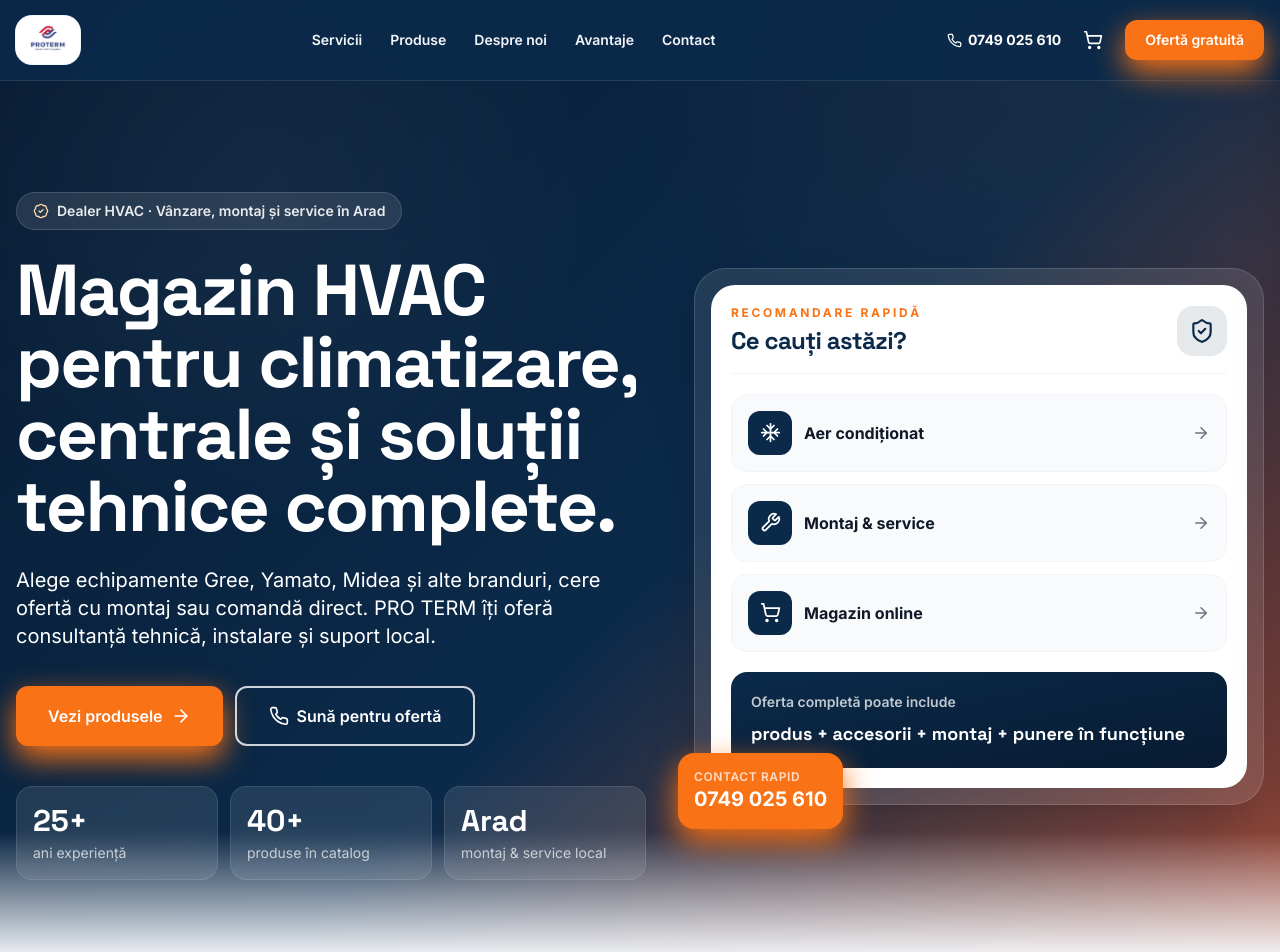
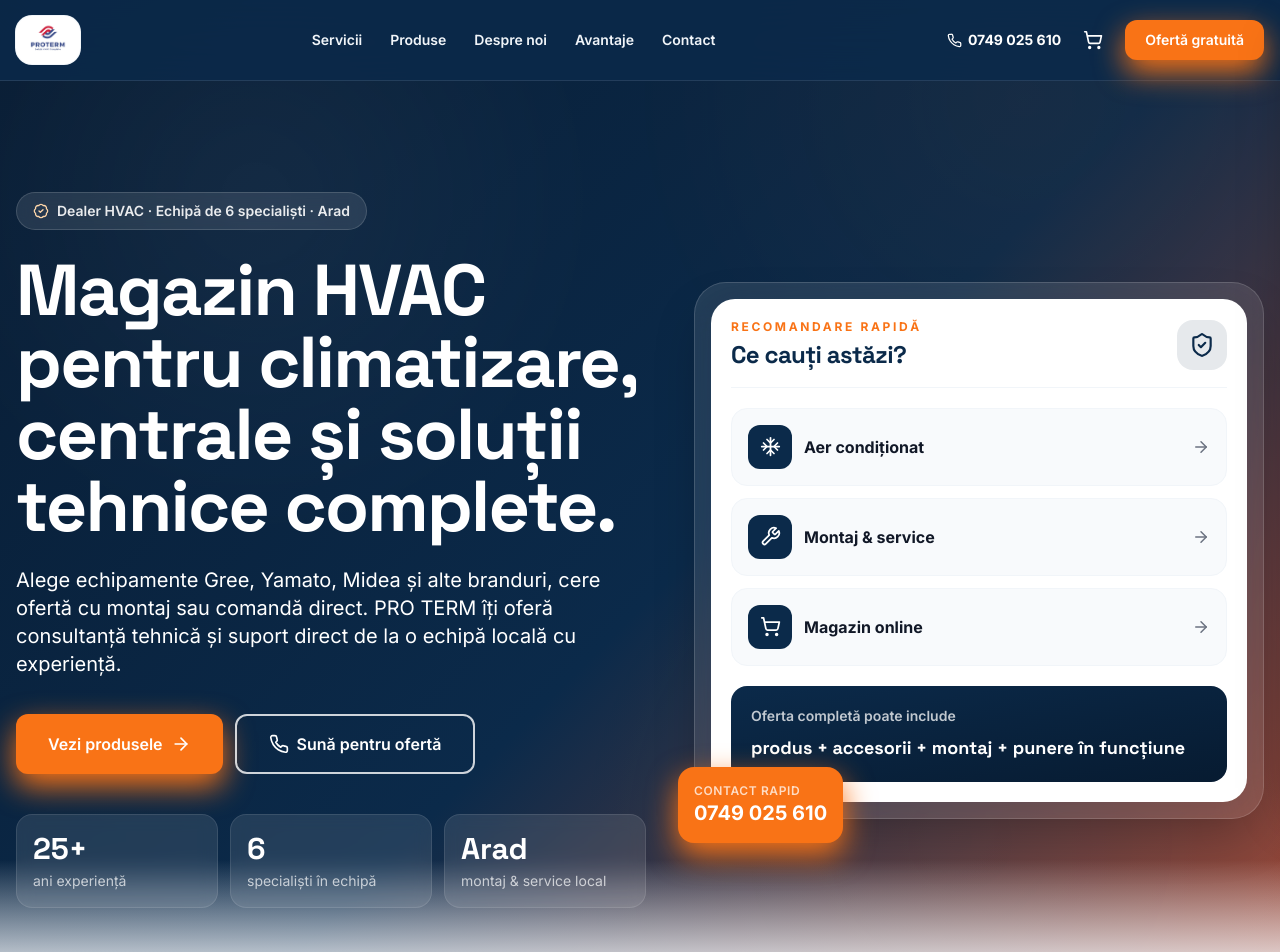
Before and after one commit to protermarad-hash/pro-term-web, a Next.js app: page / in a window 1280 px wide. Shown: the top 952 px of the page. Built offline with nearby package versions, Linux system fonts and the light colour scheme.

Commit message:
Update homepage copy for six specialist team

```diff
--- a/src/components/Hero.tsx
+++ b/src/components/Hero.tsx
@@ -3,7 +3,7 @@ import Link from 'next/link';
 
 const stats = [
   { value: '25+', label: 'ani experiență' },
-  { value: '40+', label: 'produse în catalog' },
+  { value: '6', label: 'specialiști în echipă' },
   { value: 'Arad', label: 'montaj & service local' },
 ];
 
@@ -25,7 +25,7 @@ export default function Hero() {
           <div>
             <div className="mb-6 inline-flex items-center gap-2 rounded-full border border-white/15 bg-white/10 px-4 py-2 text-sm font-semibold text-white/90 backdrop-blur">
               <BadgeCheck size={16} className="text-accent-200" />
-              Dealer HVAC · Vânzare, montaj și service în Arad
+              Dealer HVAC · Echipă de 6 specialiști · Arad
             </div>
 
             <h1 className="max-w-4xl text-4xl font-bold leading-[1.05] tracking-tight md:text-6xl lg:text-7xl">
@@ -33,7 +33,7 @@ export default function Hero() {
             </h1>
 
             <p className="mt-6 max-w-2xl text-lg leading-relaxed text-white/78 md:text-xl">
-              Alege echipamente Gree, Yamato, Midea și alte branduri, cere ofertă cu montaj sau comandă direct. PRO TERM îți oferă consultanță tehnică, instalare și suport local.
+              Alege echipamente Gree, Yamato, Midea și alte branduri, cere ofertă cu montaj sau comandă direct. PRO TERM îți oferă consultanță tehnică și suport direct de la o echipă locală cu experiență.
             </p>
 
             <div className="mt-9 flex flex-col gap-3 sm:flex-row">
```
